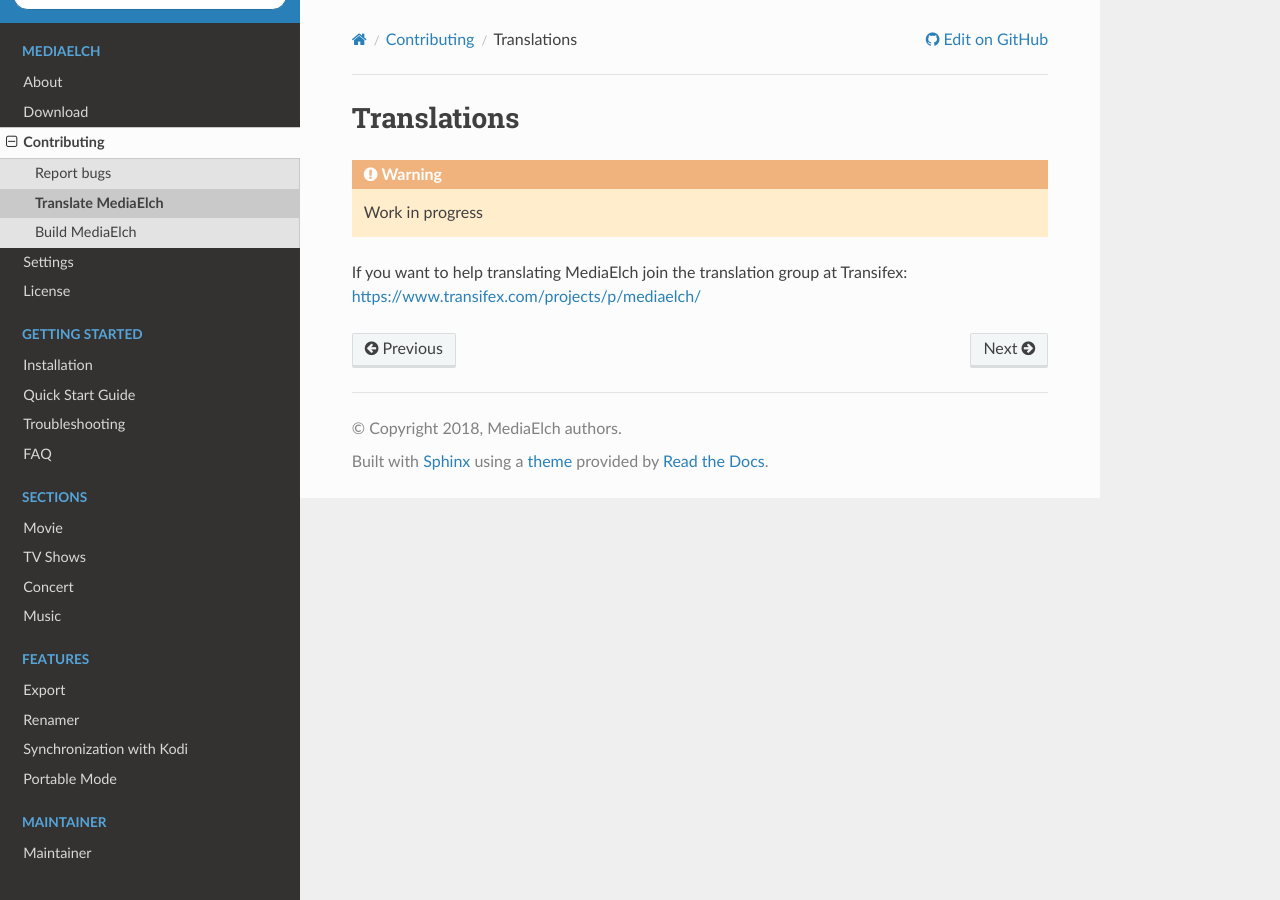
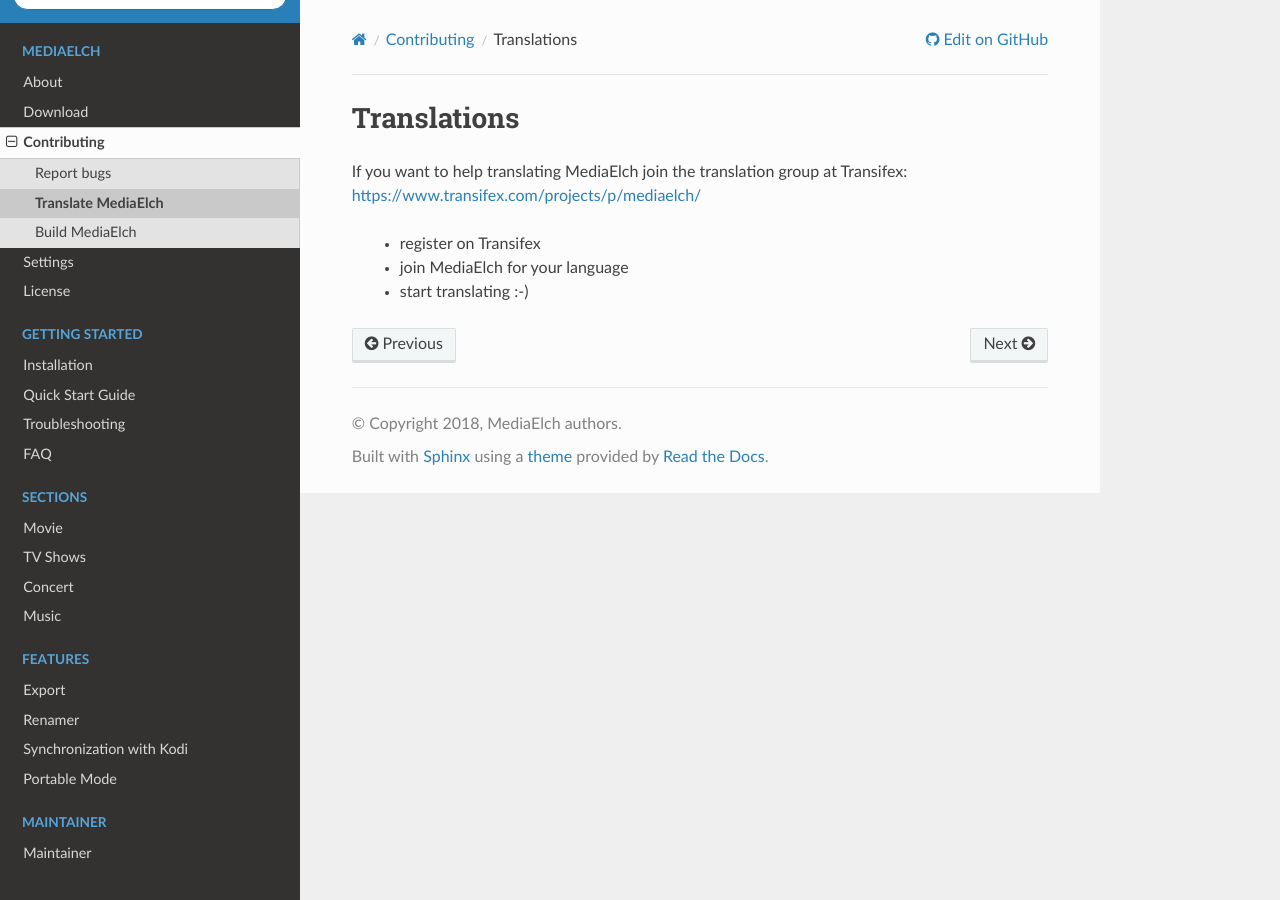
Before and after one commit to mediaelch/mediaelch-doc, a Sphinx documentation site: the page built from docs/source/contributing/translations.rst, in a window 1280 px wide. Built offline with Sphinx 7.4.7 and the Read the Docs theme 2.0.0, drawn with Linux system fonts in a browser that asks for light colours; pages that are not in the unit, such as notebooks, are missing from menus.

Commit message:
[Documentation] Remove WIP notes
 - remove work in progress notes

```diff
--- a/docs/source/contributing/translations.rst
+++ b/docs/source/contributing/translations.rst
@@ -2,9 +2,9 @@
 Translations
 ============
 
-.. warning::
-
-   Work in progress
-
 If you want to help translating MediaElch join the translation group at Transifex:
 https://www.transifex.com/projects/p/mediaelch/
+
+ - register on Transifex
+ - join MediaElch for your language
+ - start translating :-)
--- a/docs/source/export/index.rst
+++ b/docs/source/export/index.rst
@@ -1,10 +1,6 @@
 ======
 Export
 ======
-
-.. warning::
-
-   Work in progress
 
 MediaElch's export feature allows you to export your whole collection as HTML files.
 
--- a/docs/source/maintainer/index.rst
+++ b/docs/source/maintainer/index.rst
@@ -69,7 +69,7 @@
     # Have a clean repository
     git clone https://github.com/Komet/MediaElch.git
     cd MediaElch
-    ./scripts/package_release.sh linux deb
+    ./scripts/package_release.sh linux launchpad
 
 
 openSUSE
```
Also changed, not shown: docs/source/installation.rst (+5 -4 lines), docs/source/settings.rst (+1 -6 lines).
